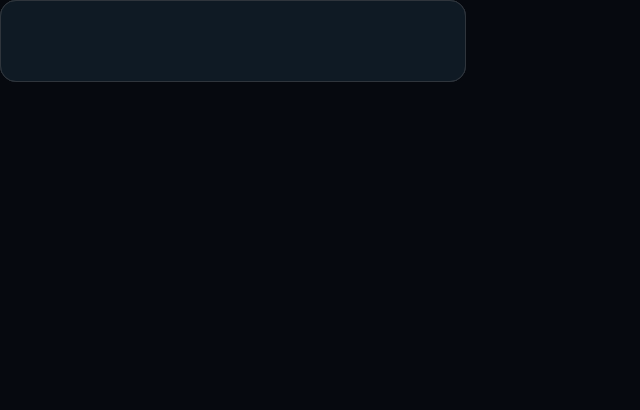
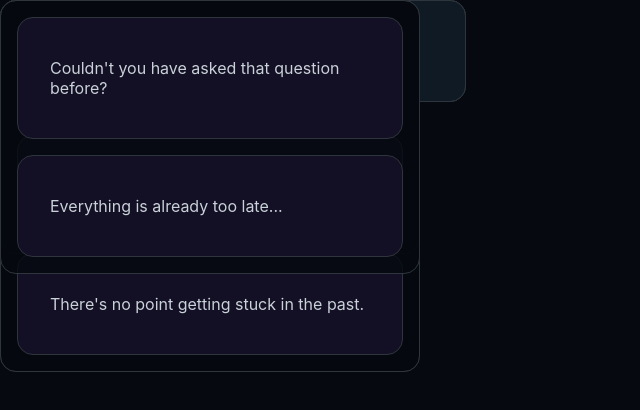
Before and after one commit to codicate/dialog-tool, a React (Create React App) app: page / in a window 1280 px wide. Shown: the top 410 px of the page, without its empty margins (0-640 px from the left). Built offline with nearby package versions, Linux system fonts and the light colour scheme.

Commit message:
map over dict to create dialogs

```diff
--- a/src/App.js
+++ b/src/App.js
@@ -1,43 +1,31 @@
 import { useRef } from 'react';
 import 'App.scss';
 
-import dialogDict from 'documents/dialog';
+import dialogDict from 'documents/dialogDict';
 import useZoom from 'hooks/useZoom';
 import useDrag from 'hooks/useDrag';
 
-import Dialog from 'components/Dialog';
 import Card from 'components/Card';
 
 function App() {
+  const highestZ = useRef(1);
+
   const canvas = useRef(null);
   const scale = useZoom(document.body, canvas);
   useDrag(document.body, canvas);
 
-  const highestZ = useRef(1);
-
   return (
     <>
       <div id='canvas' ref={canvas}>
-        <Dialog
-          scale={scale}
-          highestZ={highestZ}
-          type='reply'
-        />
-        <Dialog
-          scale={scale}
-          highestZ={highestZ}
-          type='response'
-        />
-        <Dialog
-          scale={scale}
-          highestZ={highestZ}
-          type='response'
-        />
-        <Dialog
-          scale={scale}
-          highestZ={highestZ}
-          type='response'
-        />
+        {dialogDict.map((dialog) => (
+          <Card
+            key={dialog.id}
+            content={dialog.choice || dialog.msg}
+
+            scale={scale}
+            highestZ={highestZ}
+          />
+        ))}
       </div>
     </>
   );
--- a/src/App.scss
+++ b/src/App.scss
@@ -1,10 +1,11 @@
 $bg-color: hsl(220, 43%, 4%);
 $emp-color: hsl(216, 28%, 7%);
+$txt-color: hsl(210, 17%, 82%);
+
 $btn-color: hsl(215, 15%, 15%);
 $btn-hover-color: hsl(212, 12%, 21%);
 $border-color: hsl(212, 12%, 21%);
 $border-hover-color: hsl(212, 9%, 58%);
-$txt-color: hsl(210, 17%, 82%);
 
 body {
   height: 100vh;
@@ -73,12 +74,9 @@ button {
 
 .card {
   position: absolute;
+
   user-select: none;
   cursor: grab;
-
-  &:hover {
-    box-shadow: 0 0 0 0.25em $border-hover-color;
-  }
 
   &:active {
     cursor: grabbing;
@@ -86,6 +84,7 @@ button {
 }
 
 .dialog {
+  position: relative;
   overflow: hidden;
 
   display: flex;
@@ -108,6 +107,10 @@ button {
 
   &.response {
     background-color: hsl(210, 40%, 10%);
+
+    &:hover {
+      box-shadow: 0 0 0 0.25em $border-hover-color;
+    }
   }
 
   &.reply {
@@ -115,7 +118,7 @@ button {
   }
 }
 
-.reply-panel {
+.replyPanel {
   display: flex;
   flex-flow: column;
   justify-content: center;
@@ -128,6 +131,10 @@ button {
   border: 1px solid $border-color;
   background-color: fade-out($bg-color, 0.2);
 
+  &:hover {
+    box-shadow: 0 0 0 0.25em $border-hover-color;
+  }
+
   .dialog {
     width: 20em;
   }
@@ -137,7 +144,7 @@ button {
   }
 }
 
-#card-control {
+#cardControl {
   position: absolute;
   top: 0;
   right: 0;
@@ -148,8 +155,8 @@ button {
   border-radius: inherit;
 
   button {
+    border-radius: 0;
     border: none;
-    border-radius: 0;
 
     &#delete:hover,
     &#delete:focus {
@@ -162,28 +169,29 @@ button {
   }
 }
 
-#dialog-edit {
+#dialogEdit {
   width: 100%;
 
   resize: none;
   overflow-y: hidden;
+
   color: inherit;
+  border: none;
   background-color: inherit;
-  border: none;
 }
 
-#bottom-nav {
+#bottomNav {
   position: fixed;
   bottom: 0;
   left: 0;
-
-  width: 100%;
 
   display: flex;
   justify-content: space-between;
   align-items: center;
 
+  width: 100%;
   padding: 1em;
+
   background-color: $emp-color;
 
   button {
--- a/src/components/card.js
+++ b/src/components/card.js
@@ -1,9 +1,29 @@
-import React from 'react'
+import React, { useRef } from 'react';
+import useDrag from 'hooks/useDrag';
+import Dialog from 'components/Dialog';
 
-export default function Card(props) {
+export default function Card({ content, scale, highestZ }) {
+  const card = useRef(null);
+  useDrag(card, undefined, scale);
+
   return (
-    <div>
-
+    <div className='card' ref={card}
+      onMouseOver={() => {
+        if (card.current.style.zIndex !== highestZ.current.toString()) {
+          highestZ.current++;
+          card.current.style.zIndex = highestZ.current;
+        };
+      }}
+    >
+      {
+        typeof content === 'object'
+          ? <div className='replyPanel'>
+            {content.map((reply, index) => (
+              <Dialog type='reply' key={index} msg={reply.msg} />
+            ))}
+          </div>
+          : <Dialog type='response' msg={content} />
+      }
     </div>
-  )
+  );
 }
--- a/src/components/dialog.js
+++ b/src/components/dialog.js
@@ -1,18 +1,7 @@
-import React, { useRef } from 'react';
-import useDrag from 'hooks/useDrag';
-
-export default function Dialog(props) {
-  const dialog = useRef(null);
-  useDrag(dialog, undefined, props.scale, () => {
-    if (dialog.current.style.zIndex !== props.highestZ.current.toString()) {
-      props.highestZ.current++;
-      dialog.current.style.zIndex = props.highestZ.current;
-    };
-  });
-
+export default function Dialog({type, msg}) {
   return (
-    <div ref={dialog} className={'card dialog ' + props.type}>
-      <p className='msg'>{props.msg}</p>
+    <div className={'dialog ' + type}>
+      <p className='msg'>{msg}</p>
     </div>
   );
 }
```
Also changed, not shown: src/documents/dialogDict.js (renamed from src/documents/dialog.js).
